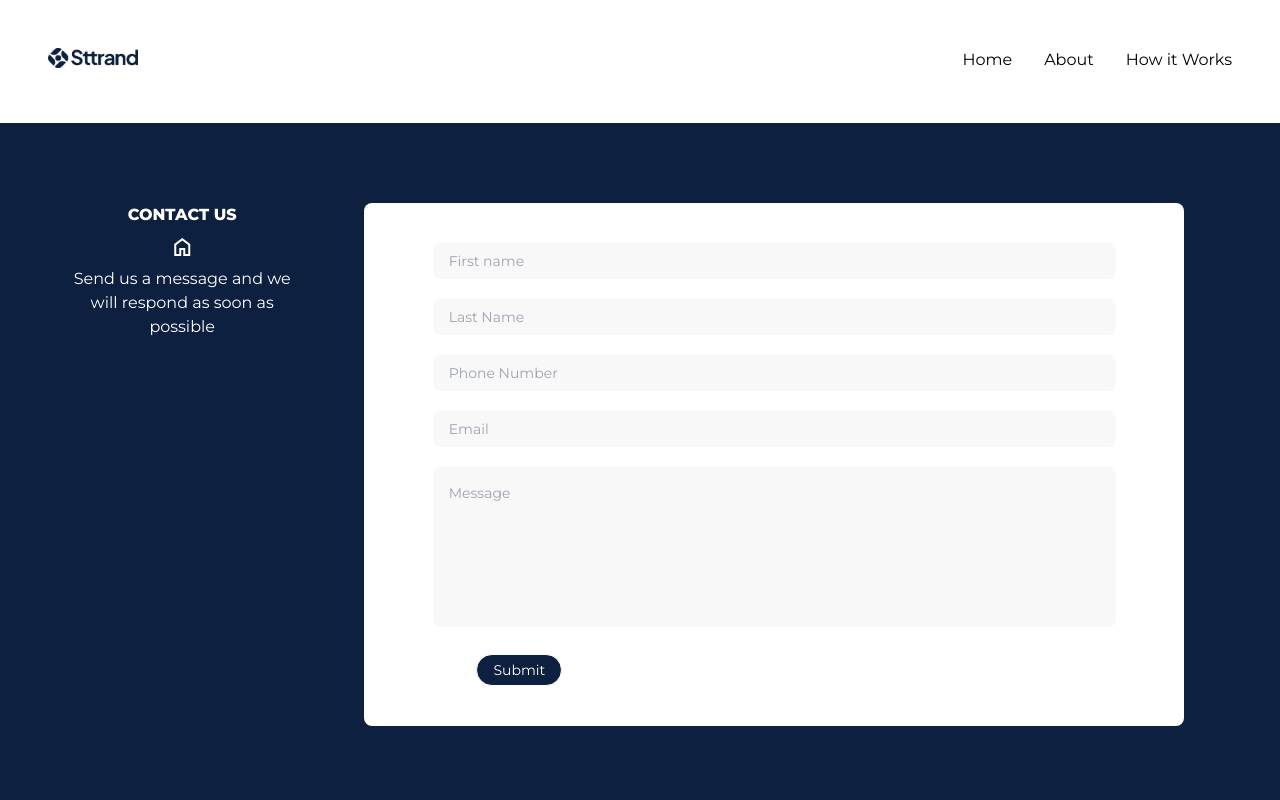
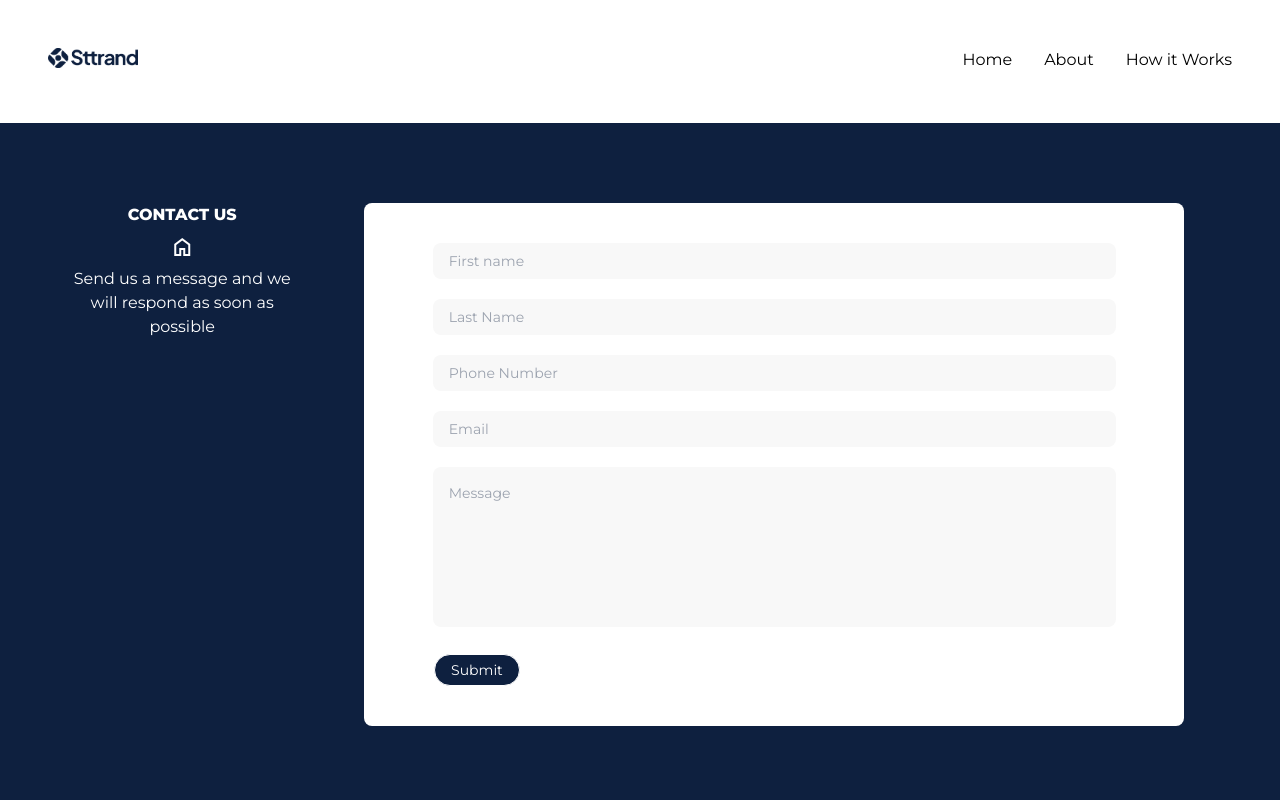
Before and after one commit to aapetsi/sttrand-website, a Next.js app: page /contact_us in a window 1280 px wide. Shown: the top 800 px of the page. Built offline with nearby package versions, Linux system fonts and the light colour scheme.

Commit message:
fix button on contact us page

```diff
--- a/pages/contact_us.jsx
+++ b/pages/contact_us.jsx
@@ -73,7 +73,7 @@ const Contact = () => {
 
             <button
               type='submit'
-              className='flex ml-7 md:ml-28 text-sm px-4 py-2 leading-none bg-deep-blue border rounded-full text-white font-extralight border-white hover:border-transparent'
+              className='flex ml-7 md:ml-[8.5%] text-sm px-4 py-2 leading-none bg-deep-blue border rounded-full text-white font-extralight border-white hover:border-transparent'
             >
               Submit
             </button>
```
